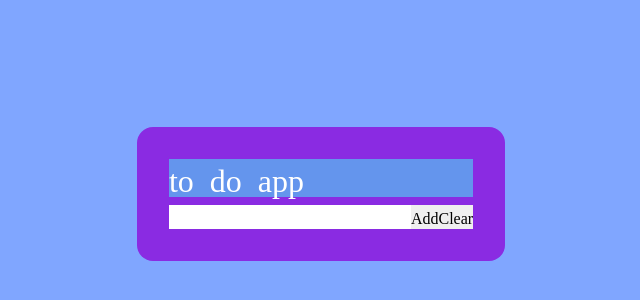
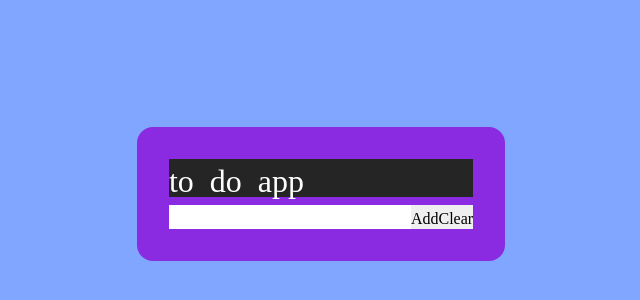
Before and after one commit to amirthenew/todoReact, a React (Create React App) app: page / in a window 1280 px wide. Shown: the part 206-506 px from the top of the page, without its empty margins (319-959 px from the left). Built offline with nearby package versions, Linux system fonts and the light colour scheme.

Commit message:
install font awsome

```diff
--- a/package.json
+++ b/package.json
@@ -3,6 +3,10 @@
   "version": "0.1.0",
   "private": true,
   "dependencies": {
+    "@fortawesome/fontawesome-svg-core": "^6.2.1",
+    "@fortawesome/free-brands-svg-icons": "^6.2.1",
+    "@fortawesome/free-solid-svg-icons": "^6.2.1",
+    "@fortawesome/react-fontawesome": "^0.2.0",
     "@testing-library/jest-dom": "^5.16.5",
     "@testing-library/react": "^13.4.0",
     "@testing-library/user-event": "^13.5.0",
--- a/public/index.html
+++ b/public/index.html
@@ -8,6 +8,7 @@
       name="description"
       content="Web site created using create-react-app"
     />
+    <link href="https://cdnjs.cloudflare.com/ajax/libs/font-awesome/6.2.1/css/all.min.css" rel="stylesheet"></link>
     <title>Todo App</title>
   </head>
   <body>
--- a/src/components/Header.module.css
+++ b/src/components/Header.module.css
@@ -1,3 +1,3 @@
 .header {
-    background-color: cornflowerblue;
+    background-color: rgb(37, 37, 37);
 }
```
Also changed, not shown: 1 other file (tests, documents, lock files or other folders).
